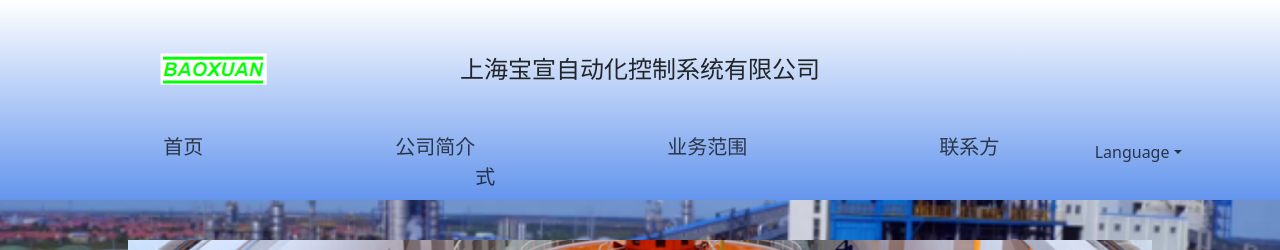
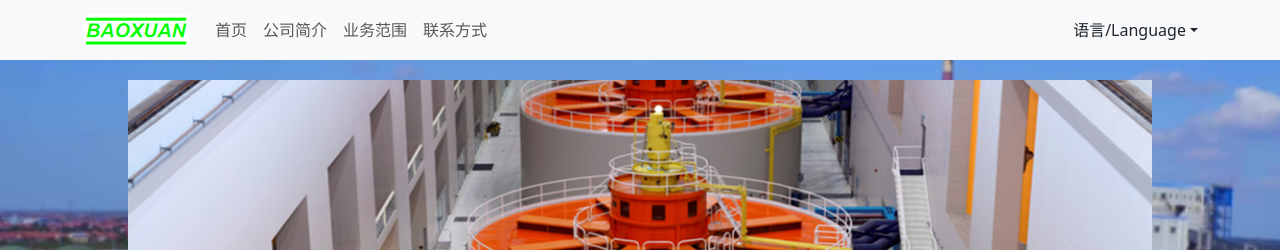
Before and after one commit to DravenCat/shanghai_baoxuan, a React (Create React App) app: page / in a window 1280 px wide. Shown: the top 250 px of the page. Built offline with nearby package versions, Linux system fonts and the light colour scheme.

Commit message:
Refactored

```diff
--- a/src/App.css
+++ b/src/App.css
@@ -1,5 +1,9 @@
 .App {
   text-align: center;
+  background-image: url("./img/background.png");
+  background-repeat: no-repeat;
+  background-size: cover;
+  background-attachment: fixed;
 }
 
 .App-logo {
@@ -44,5 +48,6 @@
 }
 
 .App-footer {
-  background-color: rgba(0, 0, 0, 0.2);
+  background-color: #647fed;
+  color: white;
 }
--- a/src/App.js
+++ b/src/App.js
@@ -7,12 +7,16 @@ import Contact from "./pages/Contact";
 import Footer from "./components/Footer";
 import Profile from "./pages/Profile";
 import Business from "./pages/Business";
+import Navigation from "./components/Navigation";
 
 const isChinese = true;
 
 function App() {
   return (
-    <div>
+    <div className="App">
+      <header>
+        <Navigation />
+      </header>
       <Router>
         <Routes>
           <Route path='/' element={<Home />} />
--- a/src/pages/Business.js
+++ b/src/pages/Business.js
@@ -1,4 +1,3 @@
-import Navigation from "../components/Navigation";
 
 
 
@@ -7,9 +6,7 @@ import Navigation from "../components/Navigation";
 function Business() {
   return(
     <div>
-      <header className="App-header">
-        <Navigation />
-      </header>
+
       This is the profile page
     </div>
   );
--- a/src/pages/Contact.js
+++ b/src/pages/Contact.js
@@ -1,15 +1,12 @@
 import weChatQR from "../img/contacts/WeChat.jpg"
 import whatsAppQR from "../img/contacts/WhatsApp.jpg"
 import {Col, Row} from "react-bootstrap";
-import Navigation from "../components/Navigation";
 
 
 function Contact() {
   return(
     <div className="App">
-      <header className="App-header">
-        <Navigation />
-      </header>
+
       <div className={"App-body"}>
         <p>
           Our contacts
--- a/src/pages/Home.css
+++ b/src/pages/Home.css
@@ -1,10 +1,10 @@
-.Home {
-    text-align: center;
-    background-image: url("../img/background.png");
-    background-repeat: no-repeat;
-    background-size: cover;
-    background-attachment: fixed;
-}
+/*.Home {*/
+/*    text-align: center;*/
+/*    background-image: url("../img/background.png");*/
+/*    background-repeat: no-repeat;*/
+/*    background-size: cover;*/
+/*    background-attachment: fixed;*/
+/*}*/
 
 .Home-body {
     min-height: 92vh;
@@ -14,7 +14,7 @@
     justify-content: center;
     font-size: calc(10px + 2vmin);
     color: black;
-    padding-top: 30vh;
+    padding-top: 10vh;
     padding-bottom: 5vh;
 }
 
--- a/src/pages/Home.js
+++ b/src/pages/Home.js
@@ -1,53 +1,11 @@
 import homePageImg from "../img/homePageImg3.png"
-import logo from "../img/logo.png"
 
 import './Home.css'
-import {Button, Card, Col, Dropdown, DropdownToggle, NavLink, Row} from "react-bootstrap";
-import {Link} from "react-router-dom";
-import NavDropdown from "react-bootstrap/NavDropdown";
-import Nav from "react-bootstrap/Nav";
-import Container from "react-bootstrap/Container";
+import {Button, Card, Col, NavLink, Row} from "react-bootstrap";
 
 
 function Home() {
   return(
-    <div className="Home">
-      <header>
-        <div className={"Home-header"}>
-          <Row className={"Home-row"}>
-            <Col id={"Home-logo"} lg={4}>
-              <img src={logo} alt="Baoxuan"/>
-            </Col>
-            <Col lg={4} className={"Home-nav"} id={"Home-title"}>
-              上海宝宣自动化控制系统有限公司
-            </Col>
-          </Row>
-          <Row className={"Home-row"}>
-
-            <Col className={"Home-nav"} lg={10}>
-              <Link to={'/'} className={"Home-link"}>首页</Link>
-              <Link to={'/profile'} className={"Home-link"}>公司简介</Link>
-              <Link to={'/business'} className={"Home-link"}>业务范围</Link>
-              <Link to={'/contact'} className={"Home-link"}>联系方式</Link>
-            </Col>
-            <Col lg={2}>
-              <Nav>
-                <NavDropdown
-                  // className={"Home-link"}
-                  id="Home-language"
-                  title="Language"
-                  // menuVariant="dark"
-                >
-                  <NavDropdown.Item href="#action/3.1">简体中文</NavDropdown.Item>
-                  <NavDropdown.Item href="#action/3.2">
-                    English
-                  </NavDropdown.Item>
-                </NavDropdown>
-              </Nav>
-            </Col>
-          </Row>
-        </div>
-      </header>
       <div className={"Home-body"}>
         <img src={homePageImg} alt="Image" id={"Home-page-img"}/>
         <Row className={"Home-content"}>
@@ -86,7 +44,6 @@ function Home() {
           </Card>
         </Row>
       </div>
-    </div>
   );
 }
 
--- a/src/pages/Profile.js
+++ b/src/pages/Profile.js
@@ -1,4 +1,3 @@
-import Navigation from "../components/Navigation";
 
 
 
@@ -7,9 +6,7 @@ import Navigation from "../components/Navigation";
 function Profile() {
   return(
     <div>
-      <header className="App-header">
-        <Navigation />
-      </header>
+
       This is the profile page
     </div>
   );
```
